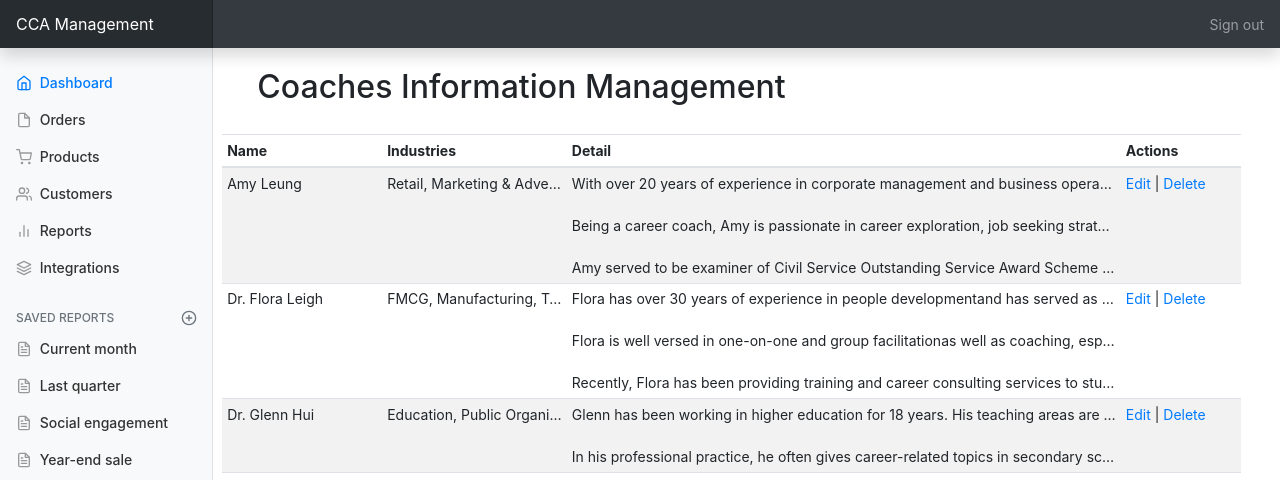
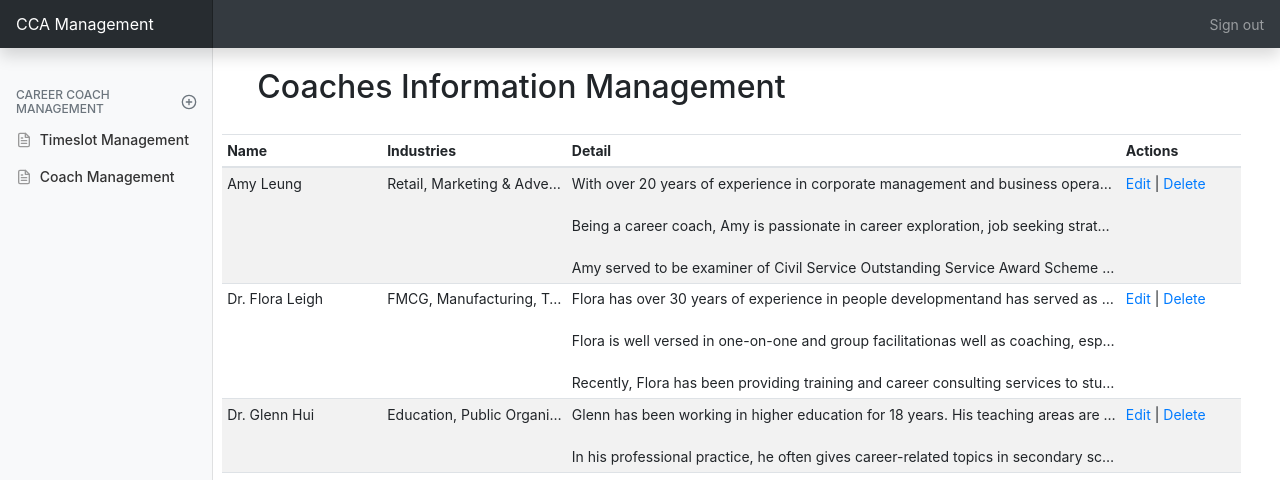
Before and after one commit to 1063451124/CCAPlatform, a PHP site: page /back_coach.php in a window 1280 px wide. Shown: the top 480 px of the page. Run offline with PHP 8.4, Linux system fonts and the light colour scheme; data comes from the database, SQL or seed files in the repository.

Commit message:
Add files via upload

```diff
--- a/back_coach.php
+++ b/back_coach.php
@@ -64,67 +64,30 @@
 </nav>
 
 <div class="container-fluid">
-  <div class="row">
+<div class="row">
     <nav id="sidebarMenu" class="col-md-3 col-lg-2 d-md-block bg-light sidebar collapse">
       <div class="sidebar-sticky pt-3">
         <ul class="nav flex-column">
-          <li class="nav-item">
-            <a class="nav-link active" href="#">
-              <span data-feather="home"></span>
-              Dashboard <span class="sr-only">(current)</span>
-            </a>
-          </li>
-          <li class="nav-item">
-            <a class="nav-link" href="#">
-              <span data-feather="file"></span>
-              Orders
-            </a>
-          </li>
-          <li class="nav-item">
-            <a class="nav-link" href="#">
-              <span data-feather="shopping-cart"></span>
-              Products
-            </a>
-          </li>
-          <li class="nav-item">
-            <a class="nav-link" href="#">
-              <span data-feather="users"></span>
-              Customers
-            </a>
-          </li>
-          <li class="nav-item">
-            <a class="nav-link" href="#">
-              <span data-feather="bar-chart-2"></span>
-              Reports
-            </a>
-          </li>
-          <li class="nav-item">
-            <a class="nav-link" href="#">
-              <span data-feather="layers"></span>
-              Integrations
-            </a>
-          </li>
-        </ul>
-
         <h6 class="sidebar-heading d-flex justify-content-between align-items-center px-3 mt-4 mb-1 text-muted">
-          <span>Saved reports</span>
+          <span>Career Coach Management </span>
           <a class="d-flex align-items-center text-muted" href="#" aria-label="Add a new report">
             <span data-feather="plus-circle"></span>
           </a>
         </h6>
         <ul class="nav flex-column mb-2">
           <li class="nav-item">
-            <a class="nav-link" href="#">
+            <a class="nav-link" href="/back_timeslot.php">
               <span data-feather="file-text"></span>
-              Current month
+              Timeslot Management
             </a>
           </li>
           <li class="nav-item">
-            <a class="nav-link" href="#">
+            <a class="nav-link" href="/back_coach.php">
               <span data-feather="file-text"></span>
-              Last quarter
+              Coach Management
             </a>
           </li>
+           <!--
           <li class="nav-item">
             <a class="nav-link" href="#">
               <span data-feather="file-text"></span>
@@ -138,7 +101,7 @@
             </a>
           </li>
         </ul>
-      </div>
+      </div>-->
     </nav>
 
     <main role="main" class="col-md-9 ml-sm-auto col-lg-10 px-md-4">
@@ -158,7 +121,6 @@
 
       <canvas class="my-4 w-100" id="myChart" width="900" height="380"></canvas>
 -->
-
 <h2 style="padding: 20px;">Coaches Information Management</h2>
 <div class="table-responsive row">
     <table class="table table-striped table-sm">
--- a/back_timeslot.php
+++ b/back_timeslot.php
@@ -76,13 +76,13 @@
         </h6>
         <ul class="nav flex-column mb-2">
           <li class="nav-item">
-            <a class="nav-link" href="#">
+            <a class="nav-link" href="/back_timeslot.php">
               <span data-feather="file-text"></span>
               Timeslot Management
             </a>
           </li>
           <li class="nav-item">
-            <a class="nav-link" href="#">
+            <a class="nav-link" href="/back_coach.php">
               <span data-feather="file-text"></span>
               Coach Management
             </a>
```
